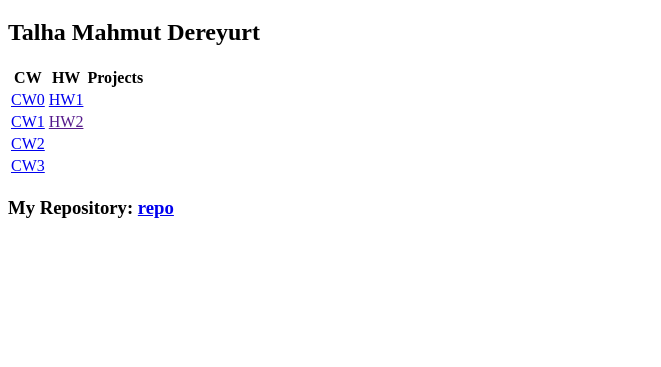
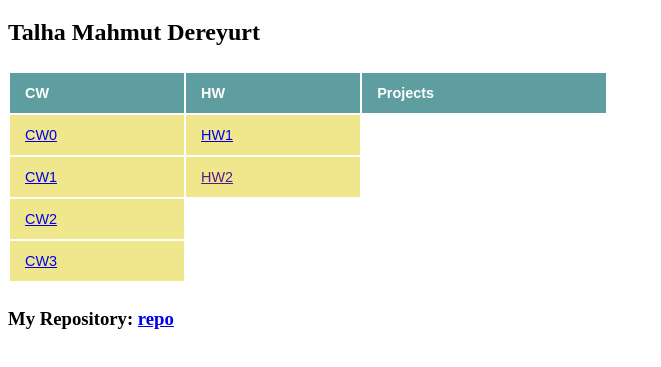
Before and after one commit to TalhaDereyurt/AdvancedProgrammingTechniques, a plain HTML site: page index.html in a window 1280 px wide. Shown: the part 61-428 px from the top of the page, without its empty margins (0-661 px from the left). Drawn offline with Linux system fonts and the light colour scheme.

Commit message:
index.html sync

```diff
--- a/index.html
+++ b/index.html
@@ -4,7 +4,7 @@
     <meta charset="UTF-8">
     <meta http-equiv="X-UA-Compatible" content="IE=edge">
     <meta name="viewport" content="width=device-width, initial-scale=1.0">
-    <link rel="stylesheet" href="styled-table.css"/>
+    <link rel="stylesheet" href="tableStyle.css"/>
     <title>Main Page of Advanced Programming Techniques</title>
 </head>
 <body>
```
